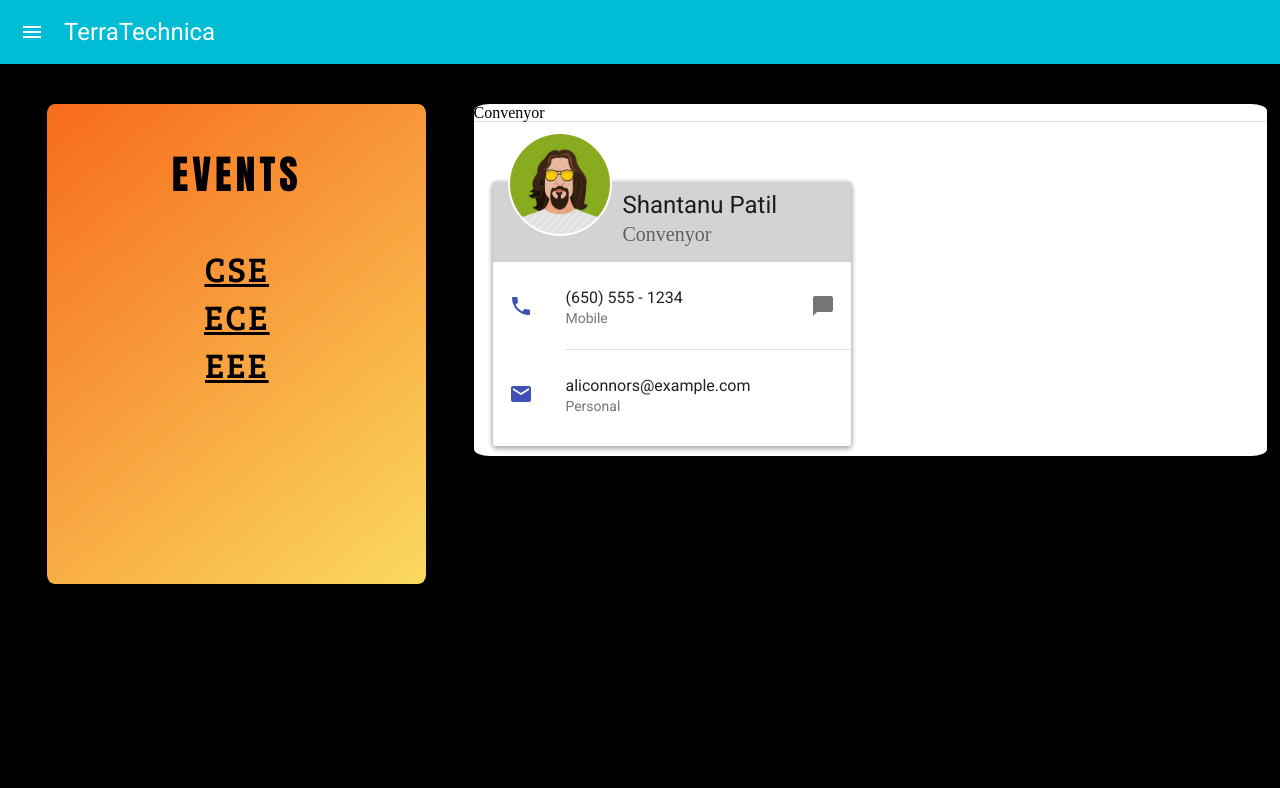
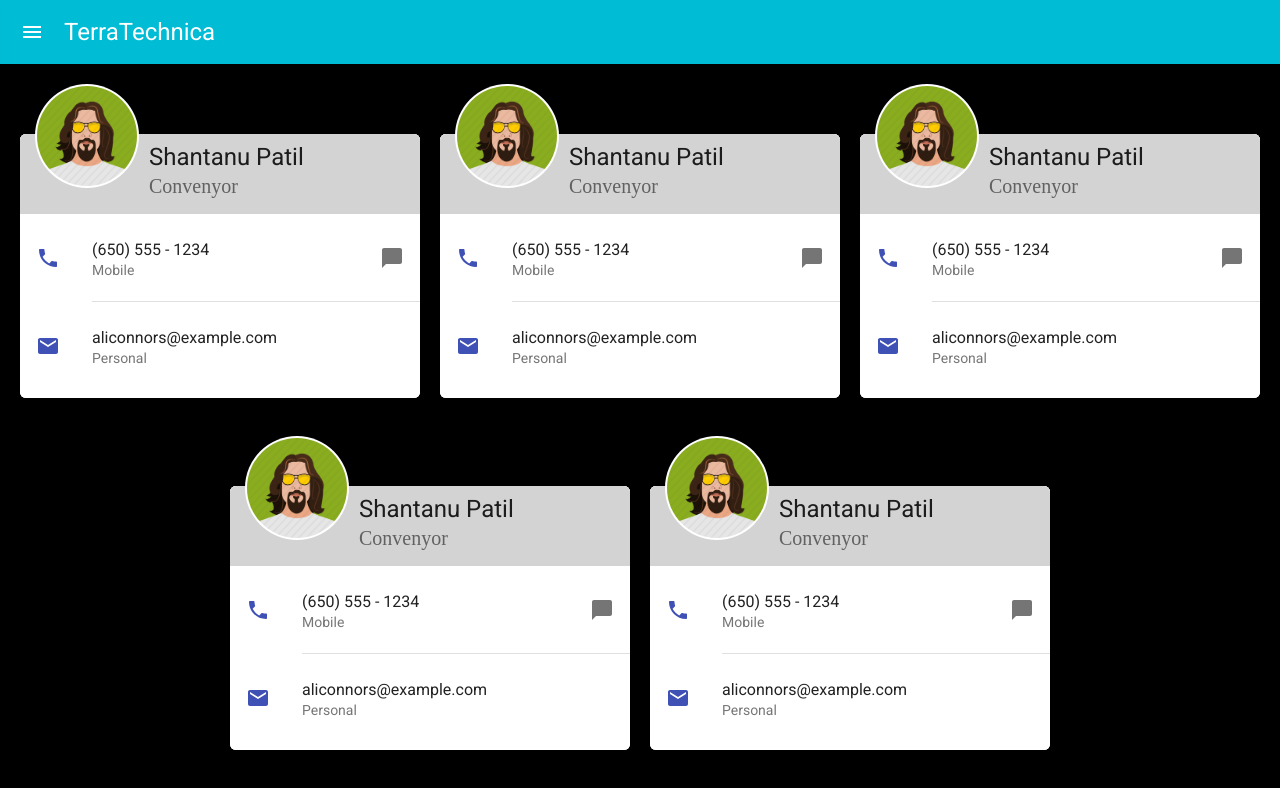
Before and after one commit to dSecret/TerraTechnica2k18, a React (Create React App) app: page /team in a window 1280 px wide. Shown: the top 788 px of the page. Built offline with nearby package versions, Linux system fonts and the light colour scheme; a web font is replaced by a local one.

Commit message:
team members card is completed. (/team route)

```diff
--- a/src/components/profilecard.js
+++ b/src/components/profilecard.js
@@ -12,11 +12,15 @@ import '../css/team.css';
 
 // custom modules impor
 
+const CardTitleStyle={paddingLeft:"129px",
+                      paddingTop:"5px",
+                      backgroundColor: 'lightgrey',
+                    }
+
 class ProfileCard extends Component {
   render() {
     return (
       <div className="Events">
-        Convenyor<Divider />
           <div className="profile-card-cont">
               <div className="profile-card-img-cont">
                     <img src={require('../static/manavatar.png')} alt="" className="profile-card-img"/>
@@ -25,7 +29,7 @@ class ProfileCard extends Component {
                       <Card>
                         <CardTitle title="Shantanu Patil"
                                     subtitle="Convenyor"
-                                    style={{paddingLeft:"129px",paddingTop:"5px",backgroundColor: 'lightgrey'}}
+                                    style={CardTitleStyle}
                                     subtitleStyle={{fontSize:"20px",fontFamily:"'Nova Flat', cursive"}}
                         />
                        <CardText style={{padding:"0px"}}>
--- /dev/null
+++ b/src/css/customcard.css
@@ -0,0 +1,19 @@
+.customcard-wrapper{
+	width:400px;
+	box-shadow: 0 2 4 2 lightgrey;
+	border-radius:6px;
+	overflow:hidden;
+	display:inline-block;
+	text-align:left;
+	box-sizing: border-box;
+	-moz-box-sizing: border-box;
+	margin:10px;
+}
+@media only screen and (max-width:6in){
+	.customcard-wrapper{
+		width:98vw;
+		margin:20px 1vw;
+		display: block;
+
+	}
+}
--- a/src/css/team.css
+++ b/src/css/team.css
@@ -1,16 +1,20 @@
+.team{
+	width:100vw;
+}
+.team-member{
+	text-align:center;
+}
 .profile-card-cont{
-	margin:60px 2.5% 10px 2.5%;
+	margin:60px 0% 0px 0%;
 	box-sizing: border-box;
 	-moz-box-sizing: border-box;
 	display: inline-block;
-	width:45%;
+	width:100%;
 	min-height:200px;
 	position:relative;
 	background-color: white;
 	font-family: 'Roboto',sans-serif;
-	border-radius:5px;
-	box-shadow:0 2px 4px 2px  lightgrey;
-
+	border-radius:6px;
 }
 .profile-card-img-cont{
 	position: absolute;
@@ -33,35 +37,6 @@
 	margin-top: 0px;
 	background-color: white;
 	min-height:200px;
-	border-radius:4px;
+	border-radius:6px;
+	overflow: hidden;
 }
-@media only screen and (min-width:7in) and (max-width:12in){
-	.profile-card-cont{
-		margin:10px 5%;
-		width:90%;
-	}
-	.leftSide{
-		width:40%;
-	}
-	.rightSide{
-		width:43%;
-	}
-}
-@media only screen and (max-width:7in){
-	.leftSide{
-		width:100vw;
-		min-height: 20vh;
-		display:block;
-	}
-	.rightSide{
-		width:100vw;
-		min-height:20vh;
-		display: block;
-		padding-top: 20px;
-	}
-	.profile-card-cont{
-	margin:10px 1% 10px 1%;
-	width:98%;
-
-	}
-}
--- a/src/pages/team/team.js
+++ b/src/pages/team/team.js
@@ -3,27 +3,33 @@ import React, { Component } from 'react';
 
 // components imports
 import NavBar from '../../components/navbar.js'
-import LeftsideMenu from '../../components/leftsideMenu.js'
 import Profilecard from '../../components/profilecard.js'
 // css imports
-import '../../css/team.css';
+import '../../css/customcard.css';
 
 
 
 class Team extends Component {
   render() {
     return (
-     <div className="Events">
+     <div className="team">
       	<NavBar/>
-          <div className="cont-sidebars">
-          		<div className="leftSide">
-                    <div className="in-leftside">
-                    		<LeftsideMenu/>
-                    </div>
-          		</div>
-          		<div className="rightSide">
-                  			<Profilecard/>
-          		</div>
+          <div className="team-member">
+              <div className="customcard-wrapper">
+                      			<Profilecard/>
+              </div>
+              <div className="customcard-wrapper">
+                            <Profilecard/>
+              </div>
+              <div className="customcard-wrapper">
+                            <Profilecard/>
+              </div>
+              <div className="customcard-wrapper">
+                            <Profilecard/>
+              </div>
+              <div className="customcard-wrapper">
+                            <Profilecard/>
+              </div>
           </div>
 
       </div>
```
